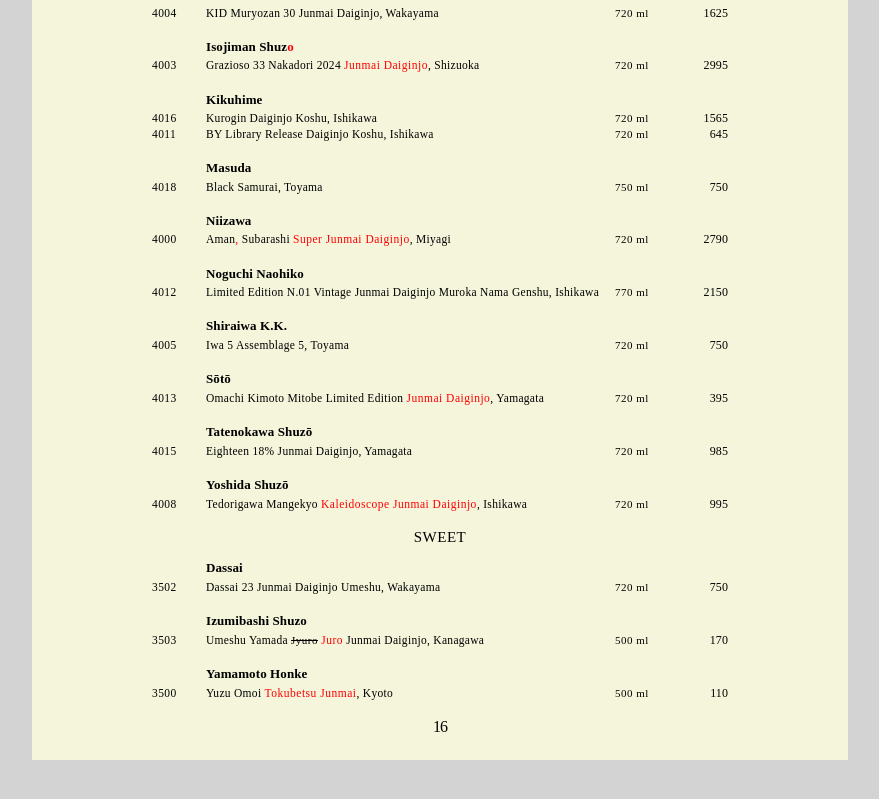
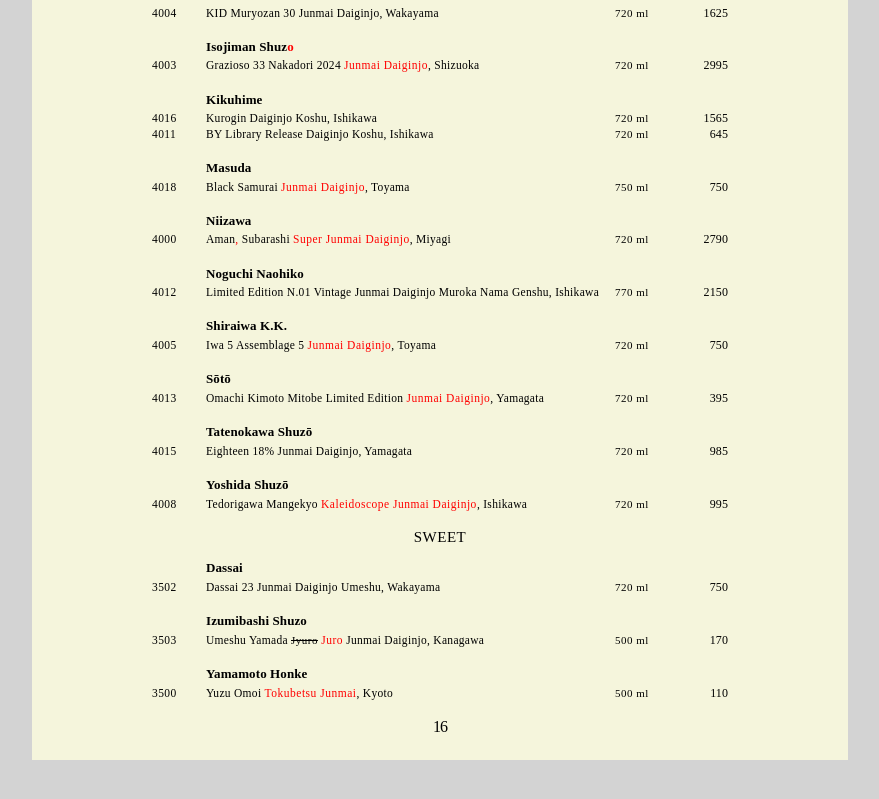
Before and after one commit to DanielAlvarez2/nama, a Next.js app: page /sake in a window 1280 px wide. Shown: the part 3642-4441 px from the top of the page, without its empty margins (200-1079 px from the left). Built offline with nearby package versions, Linux system fonts and the light colour scheme.

Commit message:
update sake photos

```diff
--- a/app/sake/page.jsx
+++ b/app/sake/page.jsx
@@ -1900,7 +1900,7 @@
                             <div className='sake-flexbox-left'>
                                 <span className='bin-left'>4018</span>
                                 <span className='sake-description'>
-                                    Black Samurai, Toyama
+                                    Black Samurai <span className='typo'>Junmai Daiginjo</span>, Toyama
                                 </span>
                             </div>{/* .sake-flexbox-left */}
                             <div className='sake-flexbox-right'>
@@ -1975,7 +1975,7 @@
                             <div className='sake-flexbox-left'>
                                 <span className='bin-left'>4005</span>
                                 <span className='sake-description'>
-                                    Iwa 5 Assemblage 5, Toyama
+                                    Iwa 5 Assemblage 5 <span className='typo'>Junmai Daiginjo</span>, Toyama
                                 </span>
                             </div>{/* .sake-flexbox-left */}
                             <div className='sake-flexbox-right'>
```
